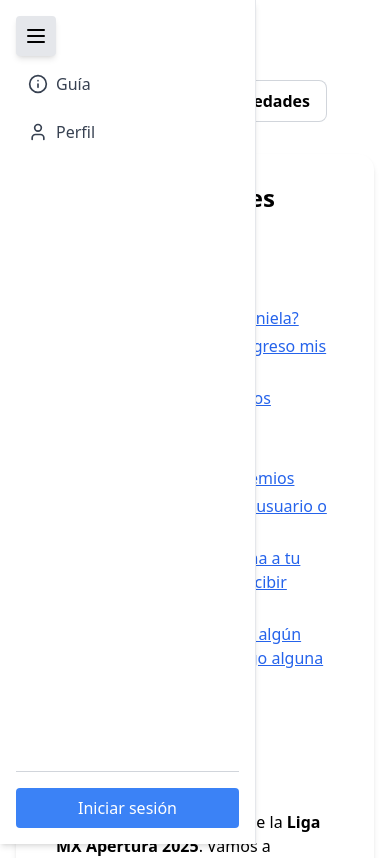
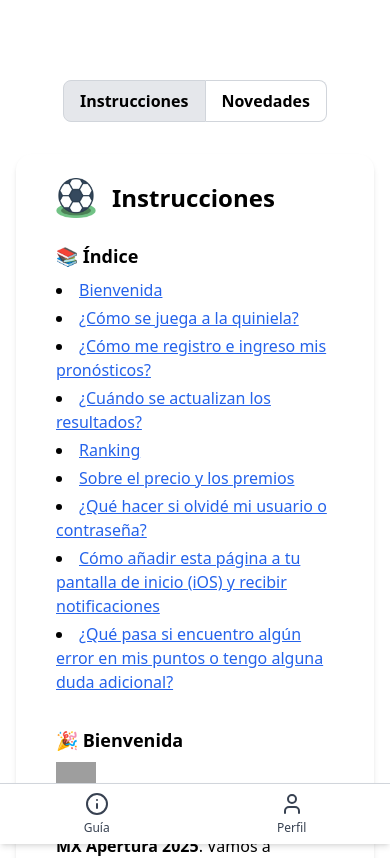
Before and after one commit to rogeliolopezcamara/quiniela-app, a React (Vite) app in the folder quiniela-frontend/: page / in a window 390 px wide. Shown: the top 858 px of the page. Built offline with nearby package versions, Linux system fonts and the light colour scheme; no server answers; grey boxes are pictures that could not be loaded.

Commit message:
Rediseño sidebar 2

```diff
--- a/quiniela-frontend/src/components/Sidebar.jsx
+++ b/quiniela-frontend/src/components/Sidebar.jsx
@@ -1,12 +1,22 @@
 import { useNavigate } from "react-router-dom";
 import { useAuth } from "../context/AuthContext";
-import { useState } from "react";
+import { useState, useEffect } from "react";
 import { Menu, Home, Info, Trophy, CalendarDays, User } from "lucide-react";
 
 function Sidebar() {
   const navigate = useNavigate();
   const { logout, authToken } = useAuth();
   const [isOpen, setIsOpen] = useState(true);
+  const [isMobile, setIsMobile] = useState(false);
+
+  useEffect(() => {
+    const handleResize = () => {
+      setIsMobile(window.innerWidth <= 768);
+    };
+    handleResize();
+    window.addEventListener("resize", handleResize);
+    return () => window.removeEventListener("resize", handleResize);
+  }, []);
 
   const handleLogout = () => {
     logout();
@@ -20,14 +30,17 @@ function Sidebar() {
   return (
     <>
       {/* Botón hamburguesa flotante */}
+      {!isMobile && (
         <button
           onClick={() => setIsOpen(!isOpen)}
           className="fixed top-4 left-4 z-50 p-2 bg-gray-200 rounded shadow-md"
         >
           <Menu />
         </button>
+      )}
 
       {/* Menú lateral */}
+      {!isMobile && (
         <div
           className={`fixed top-0 left-0 w-64 bg-white border-r border-gray-200 pt-16 px-4 shadow-md z-40 transition-transform duration-300
             ${isOpen ? "translate-x-0" : "-translate-x-full"}
@@ -98,6 +111,36 @@ function Sidebar() {
             </div>
           </div>
         </div>
+      )}
+
+      {isMobile && (
+        <nav className="fixed bottom-0 left-0 right-0 bg-white border-t border-gray-300 shadow-md z-50 flex justify-around py-2">
+          <button onClick={() => navigate("/")} className="flex flex-col items-center text-xs text-gray-700">
+            <Info className="w-6 h-6 mb-1" />
+            Guía
+          </button>
+          {authToken && (
+            <>
+              <button onClick={() => navigate("/dashboard")} className="flex flex-col items-center text-xs text-gray-700">
+                <Home className="w-6 h-6 mb-1" />
+                Inicio
+              </button>
+              <button onClick={() => navigate("/ranking")} className="flex flex-col items-center text-xs text-gray-700">
+                <Trophy className="w-6 h-6 mb-1" />
+                Ranking
+              </button>
+              <button onClick={() => navigate("/matches")} className="flex flex-col items-center text-xs text-gray-700">
+                <CalendarDays className="w-6 h-6 mb-1" />
+                Pronósticos
+              </button>
+            </>
+          )}
+          <button onClick={() => navigate("/profile")} className="flex flex-col items-center text-xs text-gray-700">
+            <User className="w-6 h-6 mb-1" />
+            Perfil
+          </button>
+        </nav>
+      )}
     </>
   );
 }
```
Lines whose indentation alone changed are shown as unchanged.
